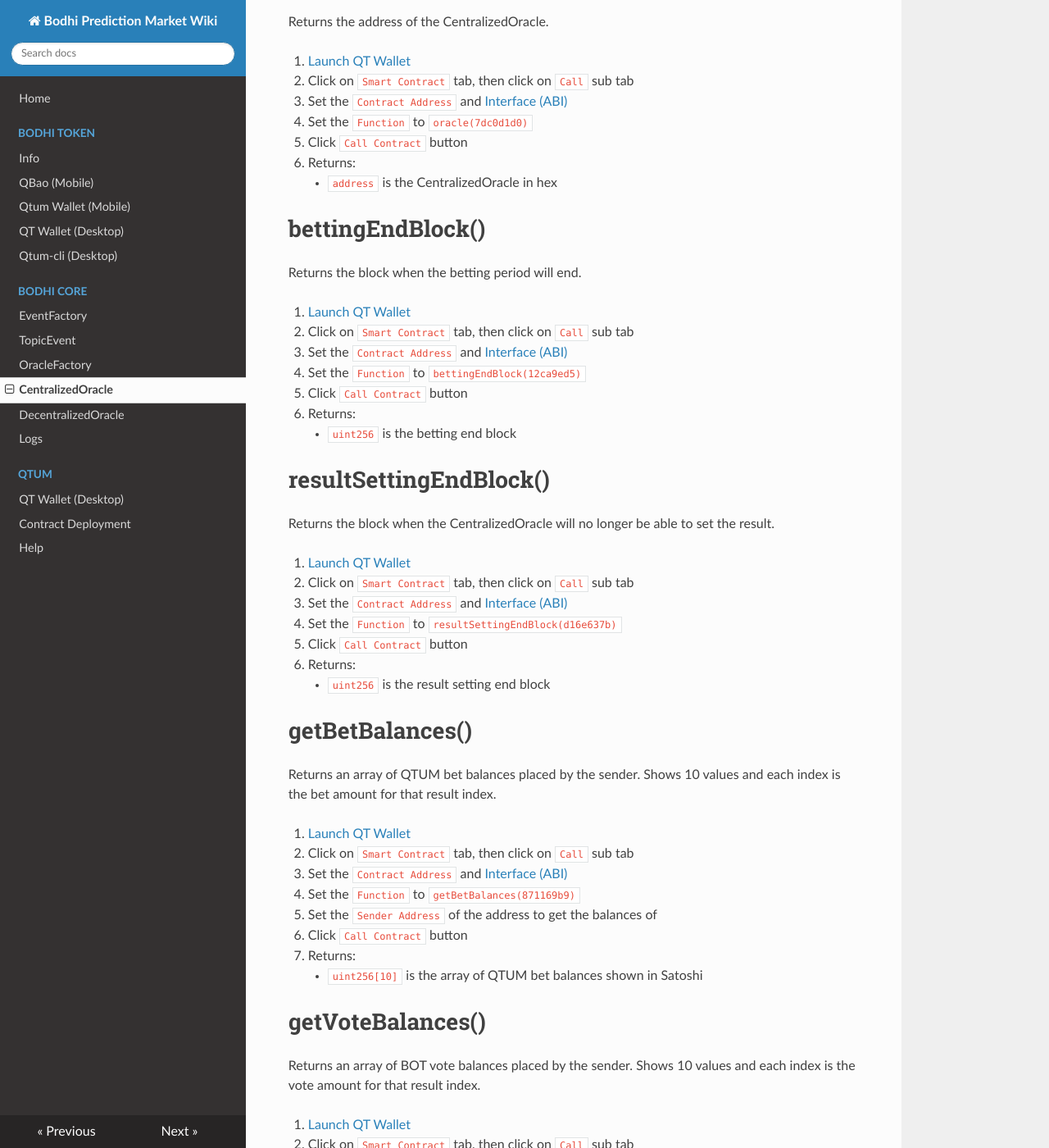
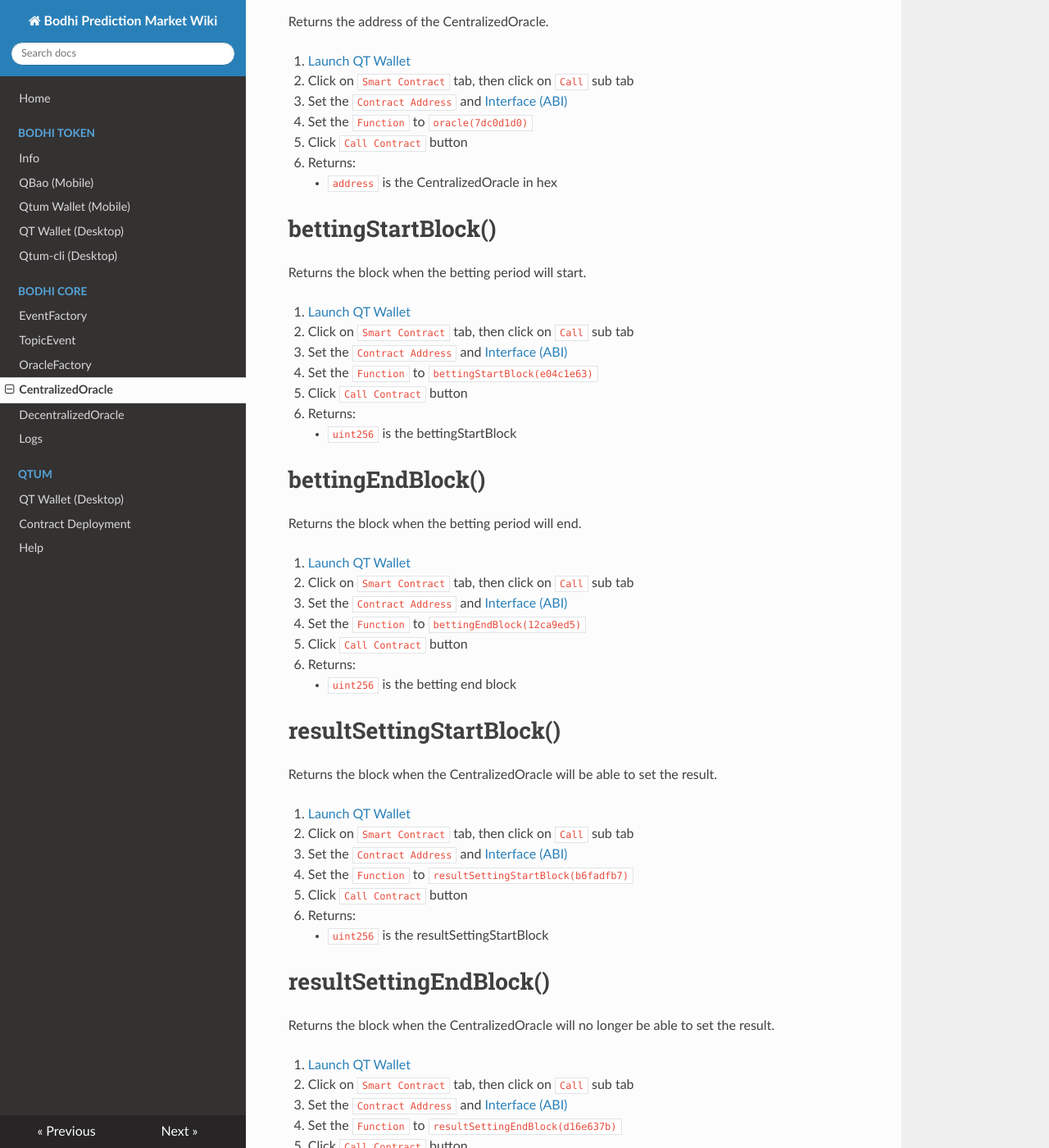
Before and after one commit to bodhiproject/wiki, an MkDocs documentation site: the page built from docs/bodhi_core/centralized_oracle.md, in a window 1280 px wide and 1400 px high, scrolled down 3533 px. Shown: the whole window at 82% size. Built offline with MkDocs 1.6.1, drawn with Linux system fonts in a browser that asks for light colours; nearby versions of some CDN libraries; comment, search, counter and statistics services are not loaded; old or Windows-style settings are respelled for this version of MkDocs.

Commit message:
Add betting start block and result setting start block to centralized

```diff
--- a/docs/bodhi_core/centralized_oracle.md
+++ b/docs/bodhi_core/centralized_oracle.md
@@ -139,6 +139,17 @@
 6. Returns:
     * `address` is the CentralizedOracle in hex
 
+# bettingStartBlock()
+Returns the block when the betting period will start.
+
+1. [Launch QT Wallet](../qtum/qt_wallet.md#launch-qt-wallet)
+2. Click on `Smart Contract` tab, then click on `Call` sub tab
+3. Set the `Contract Address` and [Interface (ABI)](#interface-abi)
+4. Set the `Function` to `bettingStartBlock(e04c1e63)`
+5. Click `Call Contract` button
+6. Returns:
+    * `uint256` is the bettingStartBlock
+
 # bettingEndBlock()
 Returns the block when the betting period will end.
 
@@ -149,6 +160,17 @@
 5. Click `Call Contract` button
 6. Returns:
     * `uint256` is the betting end block
+
+# resultSettingStartBlock()
+Returns the block when the CentralizedOracle will be able to set the result.
+
+1. [Launch QT Wallet](../qtum/qt_wallet.md#launch-qt-wallet)
+2. Click on `Smart Contract` tab, then click on `Call` sub tab
+3. Set the `Contract Address` and [Interface (ABI)](#interface-abi)
+4. Set the `Function` to `resultSettingStartBlock(b6fadfb7)`
+5. Click `Call Contract` button
+6. Returns:
+    * `uint256` is the resultSettingStartBlock
 
 # resultSettingEndBlock()
 Returns the block when the CentralizedOracle will no longer be able to set the result.
```
